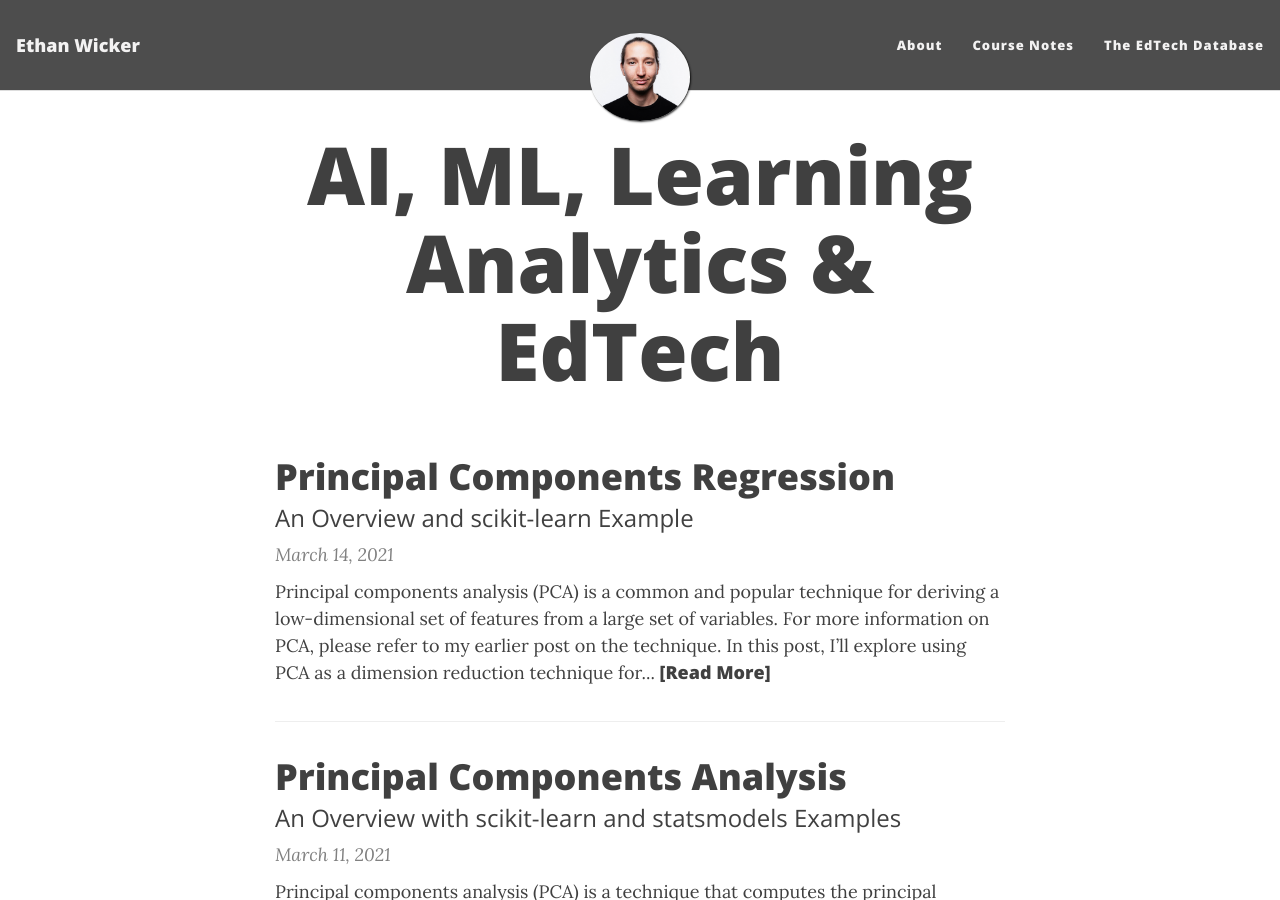
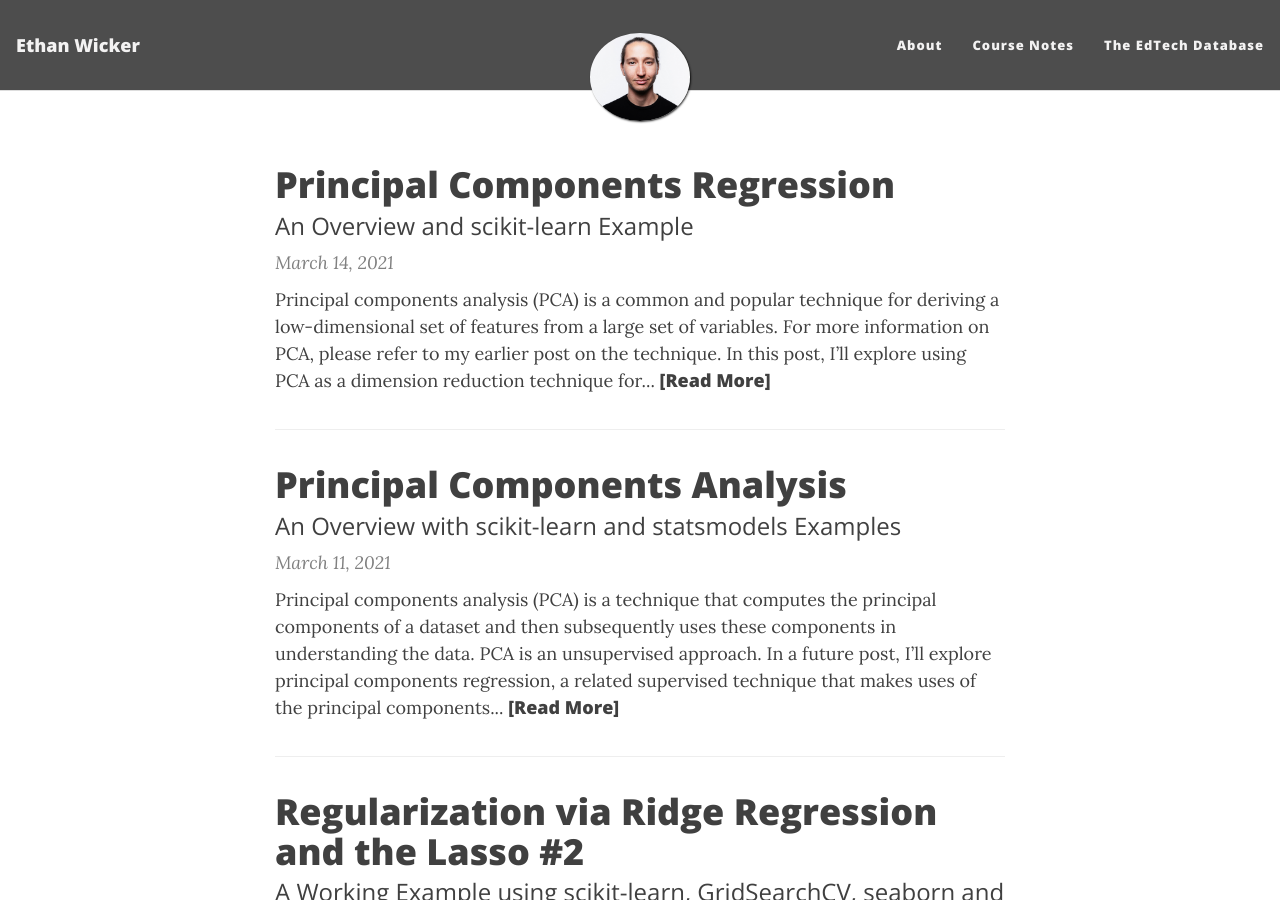
Before and after one commit to ethanwicker/ethanwicker.github.io, a Jekyll site: the page built from index.html, in a window 1280 px wide and 900 px high. Built offline with Jekyll 4.4.1, drawn with Linux system fonts in a browser that asks for light colours; nearby versions of some CDN libraries; the list of posts is cut into pages by our own code.

Commit message:
Update index.html

```diff
--- a/index.html
+++ b/index.html
@@ -1,5 +1,5 @@
 ---
 layout: home
-title: AI, ML, Learning Analytics & EdTech
-#subtitle: AI, ML, Learning Analytics & EdTech
+# title:
+subtitle: AI, ML, Learning Analytics & EdTech
 ---
```
